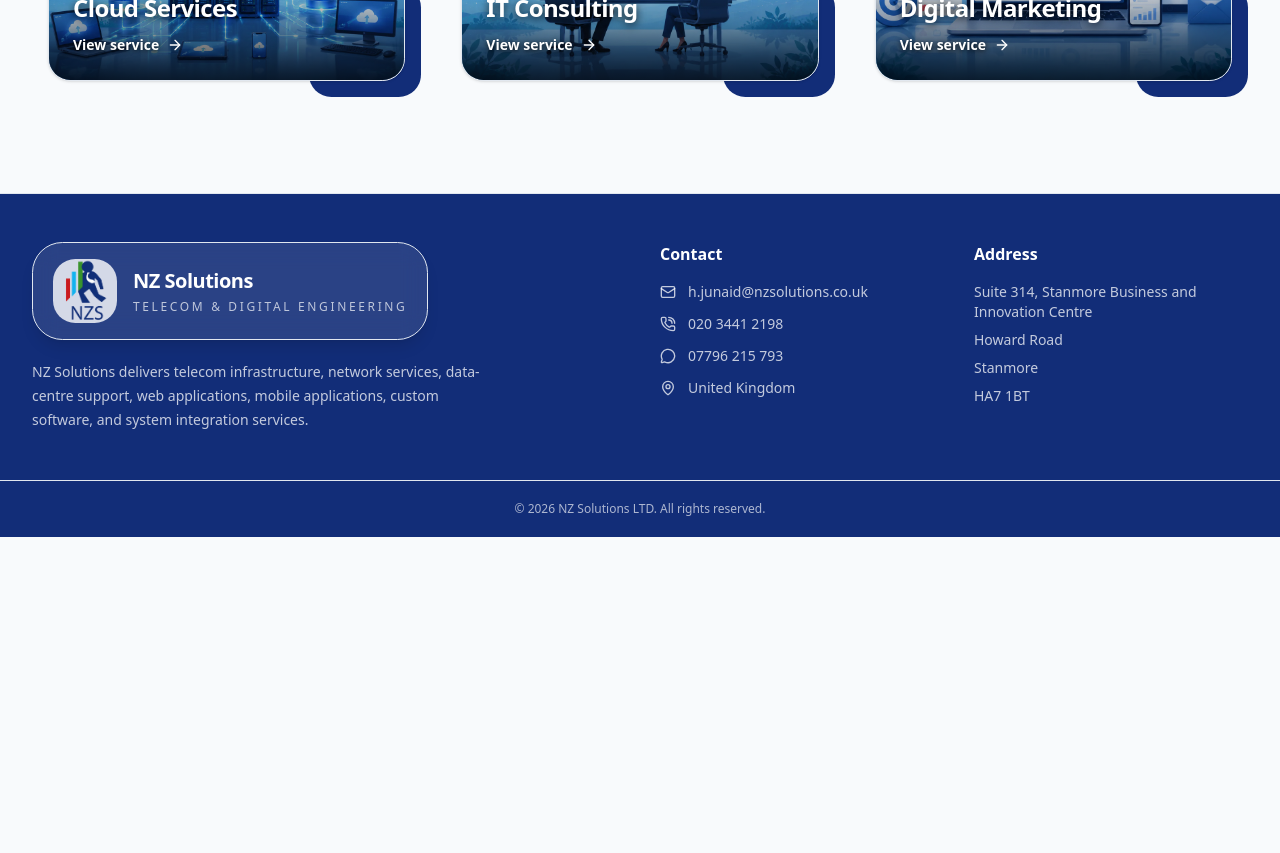
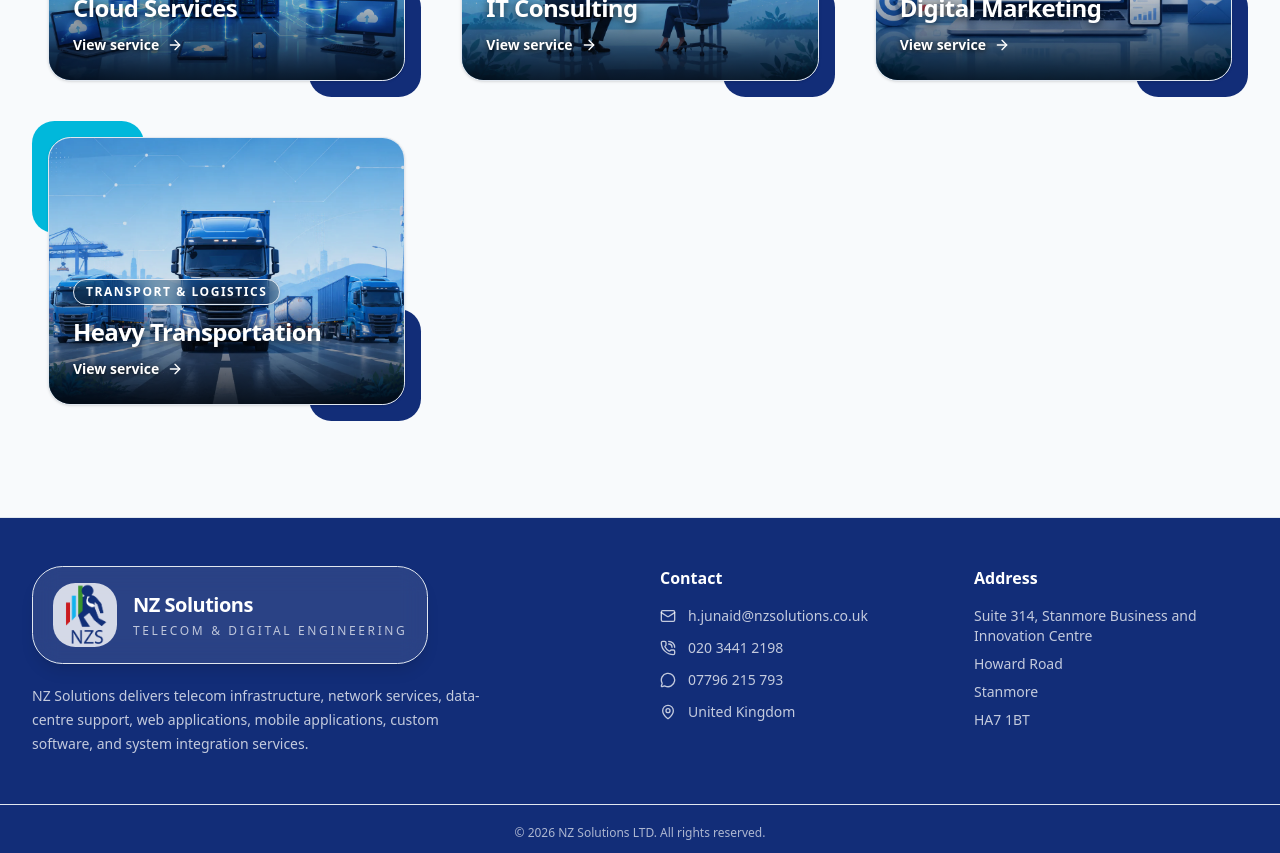
Before and after one commit to abdulmugees111/nzSolutions, a Next.js app: page /en/services in a window 1280 px wide. Shown: the part 1700-2553 px from the top of the page. Before the commit the page ends 2237 px from the top, so only its background shows below. Built offline with nearby package versions, Linux system fonts and the light colour scheme.

Commit message:
add truck service

```diff
--- a/src/app/[locale]/services/page.tsx
+++ b/src/app/[locale]/services/page.tsx
@@ -36,6 +36,12 @@ const categoryContent: Record<
     title: 'Digital Services',
     description:
       'Explore our web development, mobile application, digital workplace and project-management services.'
+  },
+  transportation: {
+    eyebrow: 'Transport & Logistics',
+    title: 'Heavy Transportation',
+    description:
+      'Explore our heavy transportation and logistics services using lorries and heavy trucks.'
   }
 };
 
@@ -53,20 +59,27 @@ export default async function ServicesPage({
 }: ServicesPageProps) {
   const t = await getTranslations('ServicesPage');
 
+  // const selectedCategory: ServiceCategory | undefined =
+  //   rawCategory === 'telecom' || rawCategory === 'digital' || rawCategory === 'transportation'
+  //     ? rawCategory
+  //     : undefined;
+
   const resolvedSearchParams = await searchParams;
 
 const rawCategory = Array.isArray(resolvedSearchParams.category)
   ? resolvedSearchParams.category[0]
   : resolvedSearchParams.category;
 
-  const selectedCategory: ServiceCategory | undefined =
-    rawCategory === 'telecom' || rawCategory === 'digital'
-      ? rawCategory
+const selectedCategory = serviceCategories.some(
+  (category) => category.key === rawCategory
+)
+  ? (rawCategory as ServiceCategory)
   : undefined;
 
 const visibleServices = selectedCategory
   ? services.filter((service) => service.category === selectedCategory)
   : services;
+
 
   const headingContent = selectedCategory
     ? categoryContent[selectedCategory]
--- a/src/components/common/Header.tsx
+++ b/src/components/common/Header.tsx
@@ -7,18 +7,24 @@ import {
   Menu,
   MonitorSmartphone,
   RadioTower,
+  Truck,
   X
 } from 'lucide-react';
 import {useTranslations} from 'next-intl';
 import {useAtom} from 'jotai';
+import type {LucideIcon} from 'lucide-react';
 
 import {navigation} from '@/constants/navigation';
-import {serviceCategories} from '@/constants/services';
 import {siteConfig} from '@/constants/site';
 import {Link, usePathname} from '@/i18n/navigation';
 import {mobileMenuOpenAtom} from '@/store';
 import {Button} from '@/components/ui/button';
 import {LanguageSwitcher} from './LanguageSwitcher';
+
+import {
+  serviceCategories,
+  type ServiceCategory
+} from '@/constants/services';
 
 export function Header() {
   const t = useTranslations('Navigation');
@@ -60,9 +66,10 @@ export function Header() {
     setOpen(false);
   }, [pathname, setOpen]);
 
-  const categoryIcon = {
+const categoryIcon: Record<ServiceCategory, LucideIcon> = {
   telecom: RadioTower,
-    digital: MonitorSmartphone
+  digital: MonitorSmartphone,
+  transportation: Truck
 };
 
   return (
@@ -163,35 +170,23 @@ export function Header() {
     <Link
       key={category.key}
       href={category.href}
-                              onClick={closeDesktopServices}
       className="
-                                group/category flex items-start gap-3
-                                rounded-xl px-3 py-3 transition-colors
-                                hover:bg-primary/5
+        flex min-h-11 items-center gap-3
+        rounded-lg px-3 py-2.5
+        text-sm font-semibold
+        text-muted-foreground
+        transition-colors
+        hover:bg-muted
+        hover:text-foreground
       "
+      onClick={closeMobileMenu}
     >
-                              <span
-                                className="
-                                  mt-0.5 flex size-10 shrink-0
-                                  items-center justify-center rounded-xl
-                                  bg-primary/10 text-primary
-                                  transition-colors
-                                  group-hover/category:bg-primary
-                                  group-hover/category:text-primary-foreground
-                                "
-                              >
-                                <Icon size={19} />
-                              </span>
+      <Icon
+        size={18}
+        className="shrink-0 text-primary"
+      />
 
-                              <span>
-                                <span className="block text-sm font-semibold text-foreground">
-                                  {category.label}
-                                </span>
-
-                                <span className="mt-1 block text-xs leading-5 text-muted-foreground">
-                                  {category.description}
-                                </span>
-                              </span>
+      <span>{category.label}</span>
     </Link>
   );
 })}
@@ -430,30 +425,41 @@ export function Header() {
                 <div className="ml-3 mt-2 border-l border-border pl-3">
                   <div className="space-y-1">
                    {serviceCategories.map((category) => {
-                      const Icon =
-                        categoryIcon[category.key];
+  const Icon = categoryIcon[category.key];
 
   return (
     <Link
       key={category.key}
       href={category.href}
+      onClick={closeDesktopServices}
       className="
-                            flex min-h-11 items-center gap-3
-                            rounded-lg px-3 py-2.5
-                            text-sm font-semibold
-                            text-muted-foreground
+        group/category flex items-start gap-3
+        rounded-xl px-3 py-3 transition-colors
+        hover:bg-primary/5
+      "
+    >
+      <span
+        className="
+          mt-0.5 flex size-10 shrink-0
+          items-center justify-center rounded-xl
+          bg-primary/10 text-primary
           transition-colors
-                            hover:bg-muted
-                            hover:text-foreground
+          group-hover/category:bg-primary
+          group-hover/category:text-primary-foreground
         "
-                          onClick={closeMobileMenu}
       >
-                          <Icon
-                            size={18}
-                            className="shrink-0 text-primary"
-                          />
+        <Icon size={19} />
+      </span>
 
-                          <span>{category.label}</span>
+      <span>
+        <span className="block text-sm font-semibold text-foreground">
+          {category.label}
+        </span>
+
+        <span className="mt-1 block text-xs leading-5 text-muted-foreground">
+          {category.description}
+        </span>
+      </span>
     </Link>
   );
 })}
--- a/src/components/services/ServiceCard.tsx
+++ b/src/components/services/ServiceCard.tsx
@@ -6,11 +6,16 @@ import {cn} from '@/lib/utils';
 import type {Service} from '@/constants/services';
 
 export function ServiceCard({service}: {service: Service}) {
-  const isDigital = service.category === 'digital';
+const isDigital = service.category === 'digital';
 
-  const categoryLabel = isDigital
-    ? 'Digital Engineering'
-    : 'Telecom Infrastructure';
+const categoryLabels: Record<Service['category'], string> = {
+  telecom: 'Telecom Infrastructure',
+  digital: 'Digital Engineering',
+  transportation: 'Transport & Logistics'
+};
+
+const categoryLabel = categoryLabels[service.category];
+
 
   return (
     <article className="group relative h-full p-3 sm:p-4">
--- a/src/constants/services.ts
+++ b/src/constants/services.ts
@@ -13,8 +13,9 @@ import AISolutions from '@/assets/images/services/aISolutions.webp';
 import CloudServices from '@/assets/images/services/cloudServices.webp';
 import ITConsulting from '@/assets/images/services/iTConsulting.webp';
 import DigitalMarketing from '@/assets/images/services/digitalMarketing.webp';
+import HeavyTransportation from '@/assets/images/services/heavy-transportation.webp';
 
-export type ServiceCategory = "telecom" | "digital";
+export type ServiceCategory = 'telecom' | 'digital' | 'transportation';
 
 export type Service = {
   slug: string;
@@ -885,25 +886,101 @@ Our approach connects marketing activity with your website, landing pages, conte
       description:
         "SEO, paid advertising, social media marketing, content, email campaigns, analytics, conversion optimisation, and digital growth services.",
     },
-  }
+  },
+  {
+  slug: 'heavy-transportation',
+  title: 'Heavy Transportation',
+  category: 'transportation',
+  eyebrow: 'Transport & Logistics',
+  shortDescription:
+    'We provide reliable heavy transportation services using lorries and heavy trucks for the safe and efficient movement of equipment, machinery, materials, and oversized loads.',
+  description: `NZ Solutions provides dependable heavy transportation and logistics services using lorries and heavy trucks. We support businesses, construction projects, telecom operations, infrastructure developments, and industrial sites with the safe and efficient movement of equipment, machinery, materials, and heavy loads.
+
+Our transport services can support scheduled deliveries, construction materials, telecom equipment, industrial machinery, site-to-site transfers, and other project logistics requirements. We focus on careful planning, safe loading, secure transportation, timely delivery, and clear communication throughout every journey.
+
+Whether clients require a one-off delivery or ongoing transportation support, our team can provide flexible solutions based on load size, destination, access requirements, and project schedules.`,
+  image: HeavyTransportation,
+  features: [
+    'Heavy truck transportation',
+    'Lorry transportation services',
+    'Machinery and equipment transport',
+    'Construction material delivery',
+    'Telecom equipment transportation',
+    'Industrial load transportation',
+    'Site-to-site transfers',
+    'Scheduled and one-off deliveries',
+    'Project logistics support',
+    'Safe loading and unloading coordination',
+  ],
+  deliverables: [
+    'Transportation planning',
+    'Suitable vehicle allocation',
+    'Safe load movement',
+    'Delivery coordination',
+    'Site-to-site transportation',
+    'Delivery confirmation and documentation',
+  ],
+  technologies: [
+    'Heavy Trucks',
+    'Lorries',
+    'Load-Securing Equipment',
+    'Transport Planning',
+    'Project Logistics',
+  ],
+  faq: [
+    {
+      question: 'What types of loads can you transport?',
+      answer:
+        'We can support the transportation of machinery, equipment, construction materials, telecom infrastructure, industrial items, and other heavy loads based on vehicle capacity and project requirements.',
+    },
+    {
+      question: 'Do you provide both one-off and ongoing transportation?',
+      answer:
+        'Yes. We can support individual deliveries as well as regular transportation requirements for ongoing projects.',
+    },
+    {
+      question: 'Can you transport equipment between project sites?',
+      answer:
+        'Yes. We provide site-to-site transportation for equipment, machinery, materials, and project-related assets.',
+    },
+  ],
+  seo: {
+    title: 'Heavy Transportation Services UK',
+    description:
+      'Reliable heavy transportation using lorries and heavy trucks for machinery, equipment, materials, industrial loads, and project logistics.',
+  },
+},
 ];
 
 // src/constants/service-categories.ts
 
-export const serviceCategories = [
+export const serviceCategories: {
+  key: ServiceCategory;
+  label: string;
+  description: string;
+  href: string;
+}[] = [
   {
-    key: "telecom",
-    label: "Telecom Services",
+    key: 'telecom',
+    label: 'Telecom Services',
     description:
-      "Surveying, cabling, civils, networks and data-centre services.",
-    href: "/services?category=telecom",
+      'Surveying, cabling, civils, networks and data-centre services.',
+    href: '/services?category=telecom',
   },
   {
-    key: "digital",
-    label: "Digital Services",
-    description: "Web, mobile, workplace and project-management solutions.",
-    href: "/services?category=digital",
+    key: 'digital',
+    label: 'Digital Services',
+    description:
+      'Web, mobile, workplace and project-management solutions.',
+    href: '/services?category=digital',
   },
-] as const;
+  {
+    key: 'transportation',
+    label: 'Transport & Logistics',
+    description:
+      'Heavy transportation and logistics services.',
+    href: '/services?category=transportation',
+  },
+];
 
 // export type ServiceCategory = (typeof serviceCategories)[number]['key'];
--- a/src/content/services/index.ts
+++ b/src/content/services/index.ts
@@ -1,4 +1,4 @@
-export type ServiceCategory = 'telecom' | 'digital';
+export type ServiceCategory = 'telecom' | 'digital' | 'transportation';
 
 export type Service = {
   slug: string;
@@ -236,7 +236,8 @@ export const allServices: Service[] = [
       {question: 'Do you provide long-term maintenance?', answer: 'Yes. Maintenance can include updates, bug fixes, performance checks, content changes, and technical support.'}
     ],
     seo: {title: 'QA Testing and Maintenance UK', description: 'Responsive testing, bug fixing, performance checks, dependency updates, and post-launch support for web and mobile products.'}
-  }
+  },
+
 ];
 
 export const telecomServices = allServices.filter((service) => service.category === 'telecom');
```
Also changed, not shown: src/assets/images/services/heavy-transportation.webp (added). Lines whose indentation alone changed are shown as unchanged.
